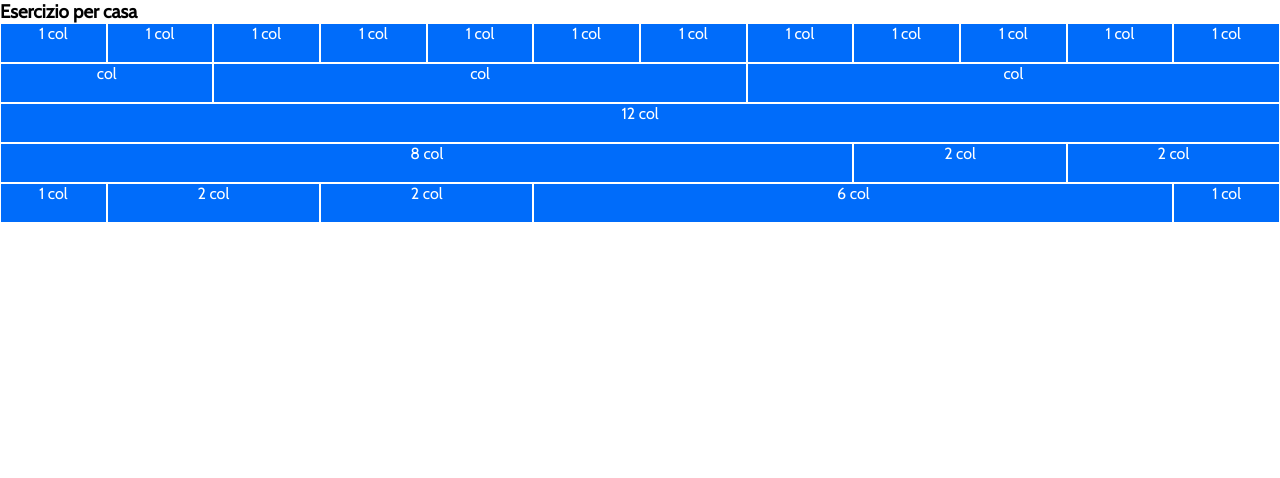
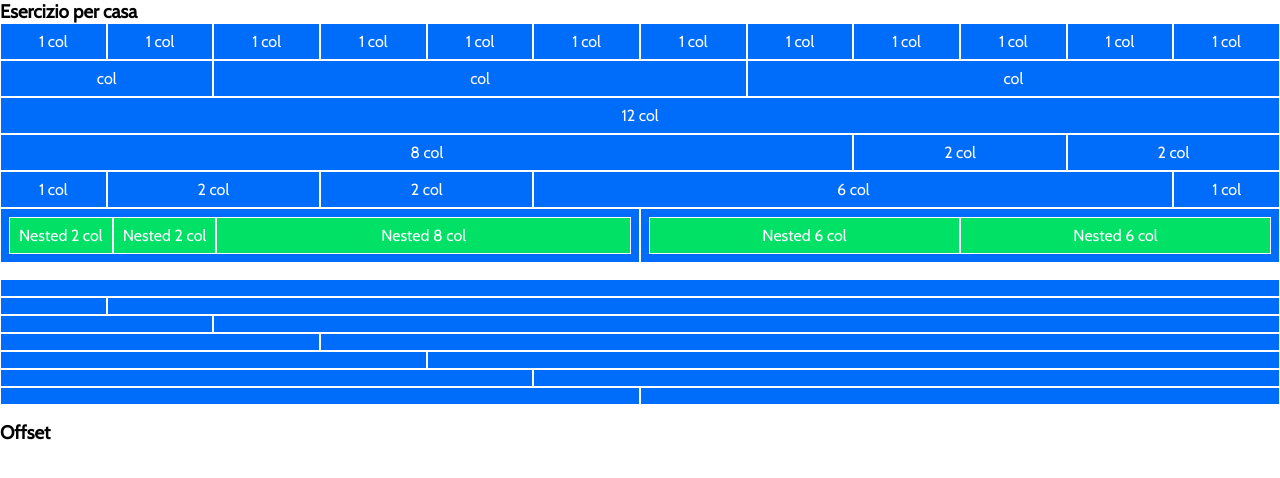
Before and after one commit to ManuelBravaccini/html-css-12bool, a plain HTML site: page index.html in a window 1280 px wide. Drawn offline with nearby package versions, Linux system fonts and the light colour scheme.

Commit message:
Completed first section

```diff
--- a/index.html
+++ b/index.html
@@ -15,6 +15,7 @@
 <body>
     <main>
         <h3>Esercizio per casa</h3>
+        <section>
             <div class="row">
                 <div class="col-1">1 col</div>
                 <div class="col-1">1 col</div>
@@ -49,8 +50,52 @@
                 <div class="col-6">6 col</div>
                 <div class="col-1">1 col</div>
             </div>
-
-
+            <div class="row">
+                <div class="col-6">
+                    <div class="row">
+                        <div class="col-2 nested">Nested 2 col</div>
+                        <div class="col-2 nested">Nested 2 col</div>
+                        <div class="col-8 nested">Nested 8 col</div>
+                    </div>
+                </div>
+                <div class="col-6">
+                    <div class="row">
+                        <div class="col-6 nested">Nested 6 col</div>
+                        <div class="col-6 nested">Nested 6 col</div>
+                    </div>
+                </div>
+            </div>
+        </section>
+        <section>
+            <div class="row">
+                <div class="col-12"></div>
+            </div>
+            <div class="row">
+                <div class="col-1"></div>
+                <div class="col-11"></div>
+            </div>
+            <div class="row">
+                <div class="col-2"></div>
+                <div class="col-10"></div>
+            </div>
+            <div class="row">
+                <div class="col-3"></div>
+                <div class="col-9"></div>
+            </div>
+            <div class="row">
+                <div class="col-4"></div>
+                <div class="col-8"></div>
+            </div>
+            <div class="row">
+                <div class="col-5"></div>
+                <div class="col-7"></div>
+            </div>
+            <div class="row">
+                <div class="col-6"></div>
+                <div class="col-6"></div>
+            </div>
+        </section>
+        <h3>Offset</h3>
     </main>
 </body>
 </html>
--- a/style.css
+++ b/style.css
@@ -7,10 +7,18 @@
 
 /*Utilities*/
 
+section {
+    margin-bottom: 1rem;
+}
+
 [class*="col-"] {
-    height: 2.5rem;
+    padding: .5rem;
     background-color: #006cfa;
     color: white;
     border: 1px solid white;
     text-align: center;
 }
+
+.nested {
+    background-color: #01e165;
+}
```
